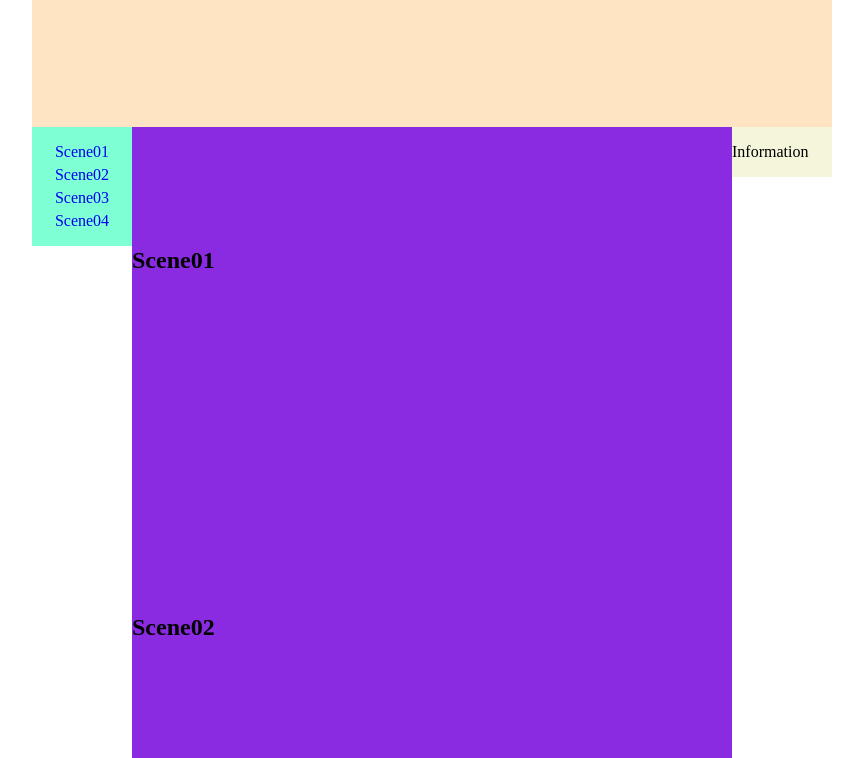
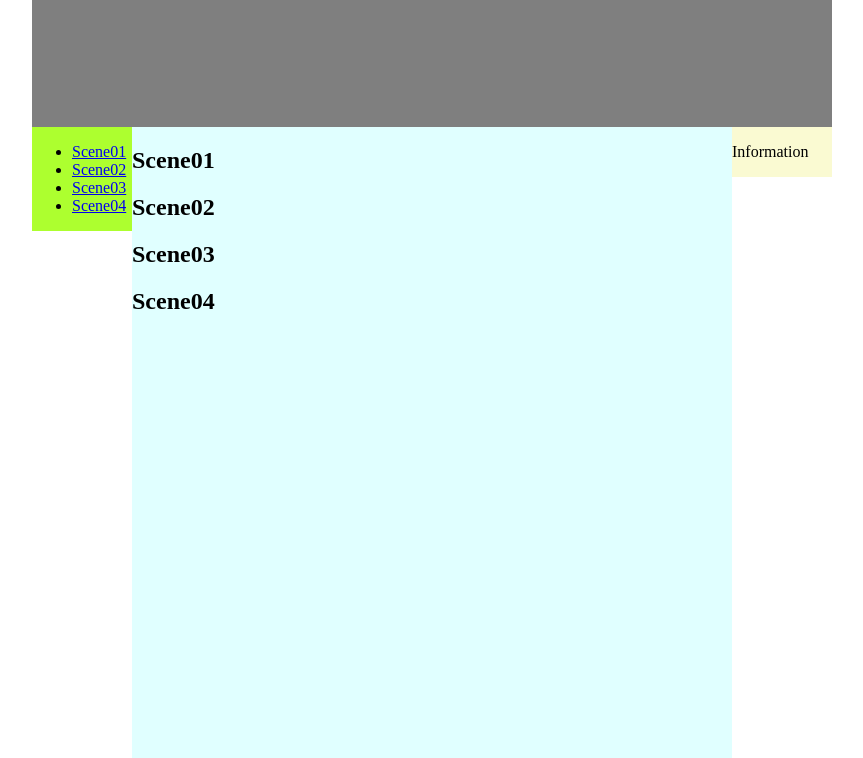
Before and after one commit to hantenwen/hantenwen.github.io, a plain HTML site: page index.html in a window 1280 px wide. Shown: the part 73-831 px from the top of the page, without its empty margins (208-1071 px from the left). Drawn offline with Linux system fonts and the light colour scheme.

Commit message:
initial commit

```diff
--- a/index.html
+++ b/index.html
@@ -2,7 +2,7 @@
 <html>
 
 <head>
-    <title>My first Hand-Made Webpage</title>
+    <title>Hand-Made Webpage 0922</title>
     <meta name="viewport" content="width=device-width, initial-scale=1.0">
     <link rel="stylesheet" href="style.css">
 </head>
@@ -10,9 +10,10 @@
 <body>
     <div id="wrapper">
         <div id="banner">
-        <div class="text-container">
-        <h1>Here is Banner</h1></div></div>
+            <h1>Here is Banner</h1>
+        </div>
         <div id="banner-placeholder">&nbsp;</div>
+        <div class="container">
             <div id="nav">
                 <ul>
                     <li><a href="#scene01">Scene01</a></li>
@@ -22,18 +23,33 @@
                 </ul>
             </div>
             <div id="nav-placeholder">&nbsp;</div>
+            <div id="content">
+                <section id="scene01">
+                    <h1>Scene01</h1>
+                </section>
+                <section id="scene02">
+                    <h1>Scene02</h1>
+                </section>
+                <section id="scene03">
+                    <h1>Scene03</h1>
+                </section>
+                <section id="scene04">
+                    <h1>Scene04</h1>
+                </section>
+            </div>
+            <div id="supporting">
+                <p>Information</p>
+            </div>
+        </div>
+        <div id="footer" style="padding:3px">
+            <p>Here is footer</p>
+        </div>
 
-        <div id="content">
-            <section id="scene01"> <div class="text-container"><h1>Scene01</h1></div></section>
-            <section id="scene02"> <div class="text-container"><h1>Scene02</h1></div></section>
-            <section id="scene03"> <div class="text-container"><h1>Scene03</h1></div></section>
-            <section id="scene04"> <div class="text-container"><h1>Scene04</h1></div></section>
+        <div style="background-color: lightgray;">
+            <div class="float-box" style="float: left; width: 100px; height: 100px; background-color: blue;"></div>
+            <div class="float-box" style="float: right; width: 100px; height: 100px; background-color: red;"></div>
         </div>
-        <div id="supporting"><p>Information</p></div>
-        <div id="footer"><h1>Here is footer</h1></div>
-
-
-
+    </div>
 </body>
 
 </html>
--- a/style.css
+++ b/style.css
@@ -1,80 +1,62 @@
 
-html, body{
+html, body {
     margin: 0;
     padding: 0;
 }
 
 #wrapper{
-    width: 800px;
-    margin: 0 auto;
+    width:800px;
+    margin:0 auto;
 }
 
+
 #banner{
-    background-color: bisque;
-    width: 800px;
-    height: 200px;
-    clear: both;
-    position:fixed
-}
-#banner-placeholder{
-    height: 200px;
+    background-color: rgba(0, 0, 0, 0.5);
+    width:800px;
+    height:200px;
+    clear:both;
+    position:fixed;
+    top:0px;
+    /* left:0px; */
 }
 
-#nav{
-    background-color: aquamarine;
-    width: 100px;
-    position: fixed;
-    }
+#banner-placeholder{
+    height:200px;
+}
 
-ul{
-    list-style-type: none;
-    padding-left: 0;
+.container {
+    overflow: hidden; /* Clear floats */
+  }
+
+#nav {
+    background-color:greenyellow;
+    width:100px;
+    /* float:left; */
+    position:fixed;
 
 }
 
-li{ display: block;
-    /*margin: 10px;
-    background-color: darkgray;*/
-    /*padding:10 px ;*/
-    margin-bottom: 5px;
-    text-align: center;
-
+#nav-placeholder{
+    width:100px;
+    float:left;
 }
 
-li :hover{
-    background-color: chartreuse;
-}
-li a{
-    text-decoration: none;
+#content {
+    background-color:lightcyan;
+    width:600px;
+    float:left;
+    height:1000px;
 }
 
-#nav-placeholder{
-    width: 100px;
-    float: left;
-}
-#content{
-        background-color: blueviolet;
-    width: 600px;
-    height: 2000px;
-    float: left;
+#supporting {
+    background-color:lightgoldenrodyellow;
+    width:100px;
+    float:left;
 }
 
-section{
-    padding-top: 200px;
-    padding-bottom: 200px;
-    margin-top: -100px;
+#footer {
+    background-color:dimgray;
+    width:800px;
+    height:50px;
+    clear:both;
 }
-
-#supporting{
-    background-color: beige;
-    width: 100px;
-    float: left;
-}
-
-
-#footer{
-    background-color: brown;
-    width: 800px;
-    height: 50px;
-    clear: both;
-}
```
Lines whose indentation alone changed are shown as unchanged.
